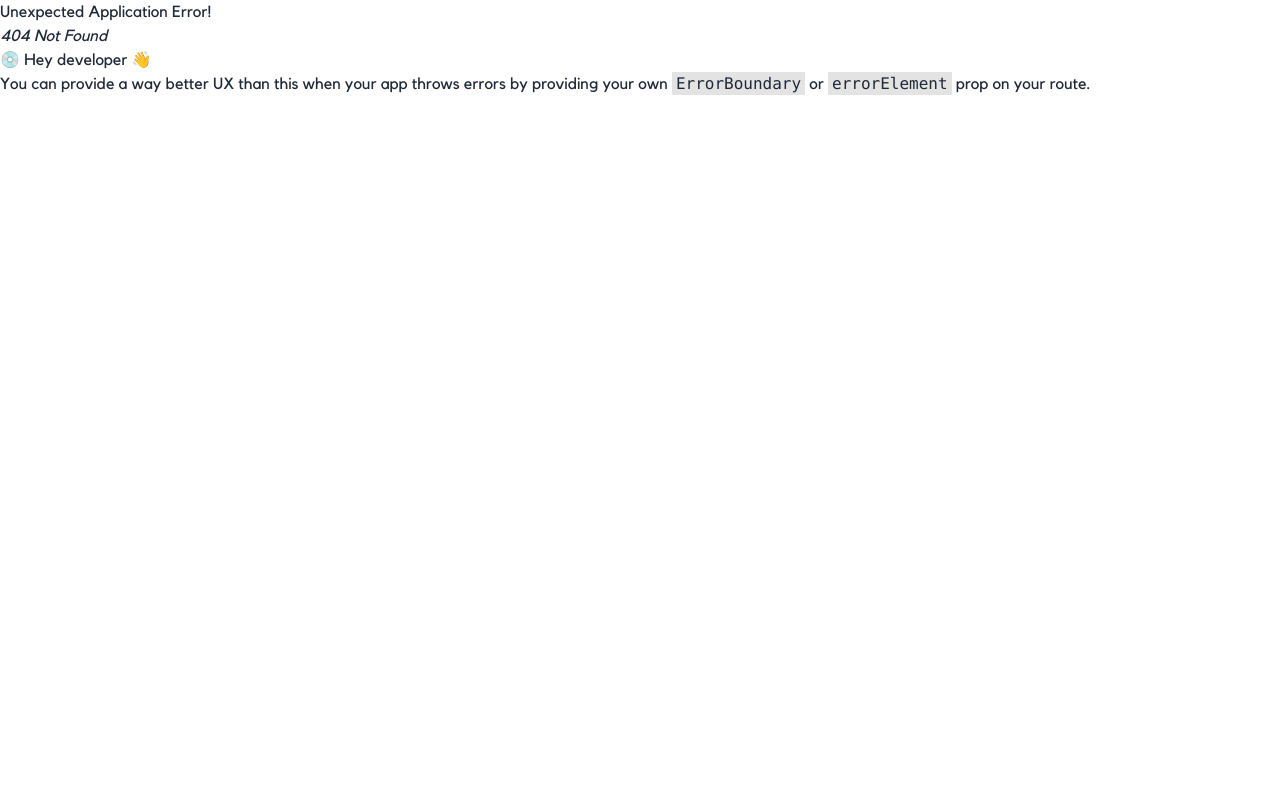
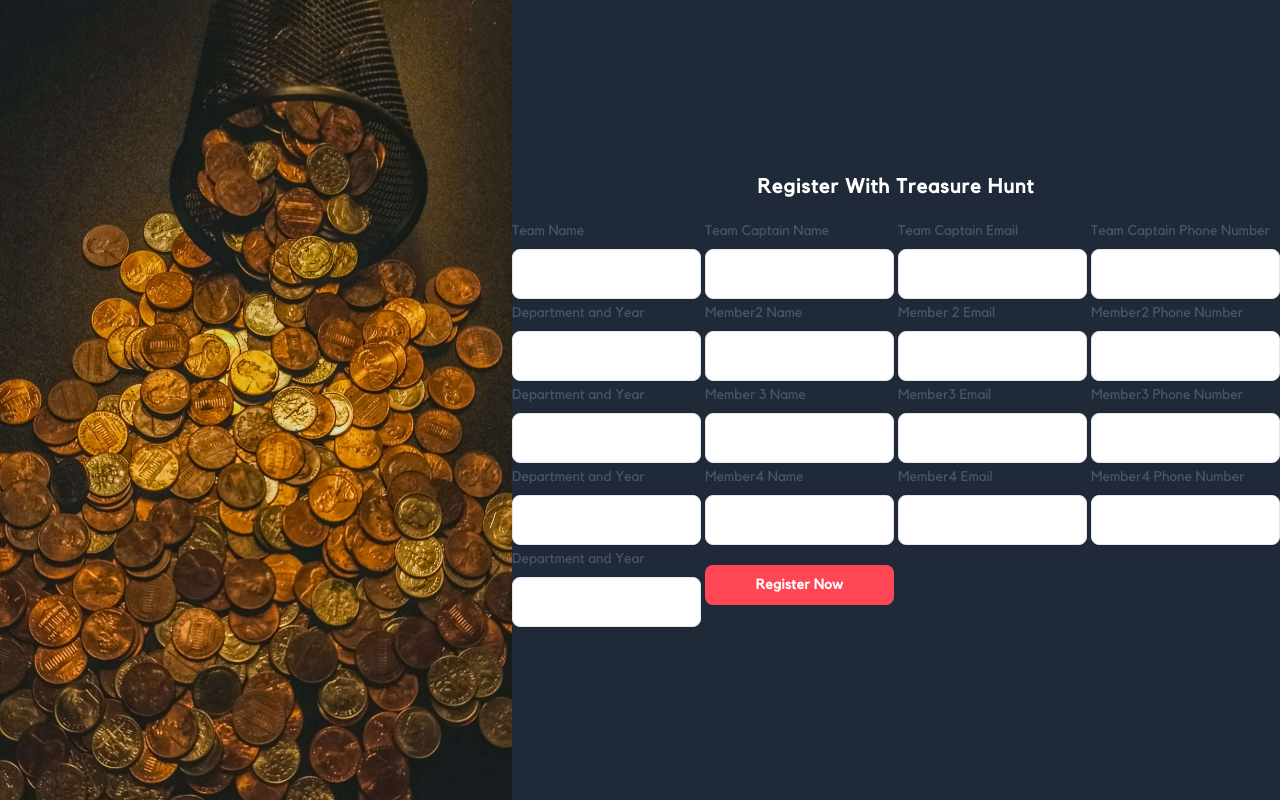
Before and after one commit to benedicti0n/Playtopia-new, a React (Vite) app in the folder Frontend/Playtopia/: page /treasureHuntReg in a window 1280 px wide. Before the commit this address had no page. Built offline with nearby package versions, Linux system fonts and the light colour scheme.

Commit message:
tresure hunt reg

```diff
--- a/Frontend/Playtopia/src/App.jsx
+++ b/Frontend/Playtopia/src/App.jsx
@@ -8,6 +8,7 @@ import HomePage from './components/HomePage.jsx';
 import ValorantReg from './components/EventPages/ValorantReg.jsx';
 import BgmiReg from './components/EventPages/BgmiReg.jsx';
 import BpReg from './components/EventPages/BpReg.jsx';
+import TreasureHuntReg from './components/EventPages/TreasureHuntReg.jsx';
 
 const router = createBrowserRouter(
   createRoutesFromElements(
@@ -17,6 +18,7 @@ const router = createBrowserRouter(
       <Route path='valorantReg' element= {<ValorantReg/>}/>
       <Route path='bgmiReg' element= {<BgmiReg/>}/>
       <Route path='8bpReg' element= {<BpReg/>}/>
+      <Route path='treasureHuntReg' element= {<TreasureHuntReg/>}/>
       {/* <Route path='forgot-password' element= {<ForgotPassword/>}/> */}
     </Route>
   )
--- /dev/null
+++ b/Frontend/Playtopia/src/components/EventPages/TreasureHuntReg.jsx
@@ -0,0 +1,98 @@
+import React from "react"
+
+const TreasureHuntReg = () => {
+    return (
+        <section className="h-screen w-full bg-gray-800">
+            <div className="flex justify-center h-full w-full">
+                <div className="hidden bg-cover bg-top lg:block lg:w-2/5" style={{ backgroundImage: 'url("/EventBg/Phone/phnBg6.jpg")' }}>
+                </div>
+                <div className="flex items-center w-full max-w-3xl p-8 mx-auto lg:px-0 lg:w-3/5">
+                    <div className="w-full ">
+                        <h1 className="text-3xl xs:text-xl font-bold tracking-wider text-white capitalize text-center">
+                            Register with Treasure Hunt
+                        </h1>
+                        <form className="grid grid-cols-2 gap-5 xs:gap-1 sm:gap-3 mt-8 xs:mt-5 md:grid-cols-2 lg:grid-cols-4">
+                            <div>
+                                <label className="block mb-2 text-sm text-gray-600">Team Name</label>
+                                <input type="text" placeholder="" className="block w-full px-5 py-3 mt-2 text-gray-700 placeholder-gray-400 bg-white border border-gray-200 rounded-lg focus:border-blue-400 focus:outline-none focus:ring focus:ring-blue-400 focus:ring-opacity-40" />
+                            </div>
+                            <div>
+                                <label className="block mb-2 text-sm text-gray-600">Team Captain Name </label>
+                                <input type="text" placeholder="" className="block w-full px-5 py-3 mt-2 text-gray-700 placeholder-gray-400 bg-white border border-gray-200 rounded-lg focus:border-blue-400 focus:outline-none focus:ring focus:ring-blue-400 focus:ring-opacity-40" />
+                            </div>
+                            <div>
+                                <label className="block mb-2 text-sm text-gray-600">Team Captain Email</label>
+                                <input type="email" placeholder="" className="block w-full px-5 py-3 mt-2 text-gray-700 placeholder-gray-400 bg-white border border-gray-200 rounded-lg focus:border-blue-400 focus:outline-none focus:ring focus:ring-blue-400 focus:ring-opacity-40" />
+                            </div>
+                            <div>
+                                <label className="block mb-2 text-sm text-gray-600">Team Captain Phone Number</label>
+                                <input type="number" placeholder="" className="block w-full px-5 py-3 mt-2 text-gray-700 placeholder-gray-400 bg-white border border-gray-200 rounded-lg focus:border-blue-400 focus:outline-none focus:ring focus:ring-blue-400 focus:ring-opacity-40" />
+                            </div>
+                            <div>
+                                <label className="block mb-2 text-sm text-gray-600">Department and Year</label>
+                                <input type="text" placeholder="" className="block w-full px-5 py-3 mt-2 text-gray-700 placeholder-gray-400 bg-white border border-gray-200 rounded-lg focus:border-blue-400 focus:outline-none focus:ring focus:ring-blue-400 focus:ring-opacity-40" />
+                            </div>
+
+
+                            <div>
+                                <label className="block mb-2 text-sm text-gray-600">Member2 Name</label>
+                                <input type="text" placeholder="" className="block w-full px-5 py-3 mt-2 text-gray-700 placeholder-gray-400 bg-white border border-gray-200 rounded-lg focus:border-blue-400 focus:outline-none focus:ring focus:ring-blue-400 focus:ring-opacity-40" />
+                            </div>
+                            <div>
+                                <label className="block mb-2 text-sm text-gray-600">Member 2 Email</label>
+                                <input type="email" placeholder="" className="block w-full px-5 py-3 mt-2 text-gray-700 placeholder-gray-400 bg-white border border-gray-200 rounded-lg focus:border-blue-400 focus:outline-none focus:ring focus:ring-blue-400 focus:ring-opacity-40" />
+                            </div>
+                            <div>
+                                <label className="block mb-2 text-sm text-gray-600">Member2 Phone Number</label>
+                                <input type="number" placeholder="" className="block w-full px-5 py-3 mt-2 text-gray-700 placeholder-gray-400 bg-white border border-gray-200 rounded-lg focus:border-blue-400 focus:outline-none focus:ring focus:ring-blue-400 focus:ring-opacity-40" />
+                            </div>
+                            <div>
+                                <label className="block mb-2 text-sm text-gray-600">Department and Year</label>
+                                <input type="text" placeholder="" className="block w-full px-5 py-3 mt-2 text-gray-700 placeholder-gray-400 bg-white border border-gray-200 rounded-lg focus:border-blue-400 focus:outline-none focus:ring focus:ring-blue-400 focus:ring-opacity-40" />
+                            </div>
+                            <div>
+                                <label className="block mb-2 text-sm text-gray-600">Member 3 Name</label>
+                                <input type="text" placeholder="" className="block w-full px-5 py-3 mt-2 text-gray-700 placeholder-gray-400 bg-white border border-gray-200 rounded-lg focus:border-blue-400 focus:outline-none focus:ring focus:ring-blue-400 focus:ring-opacity-40" />
+                            </div>
+                            <div>
+                                <label className="block mb-2 text-sm text-gray-600">Member3 Email</label>
+                                <input type="email" placeholder="" className="block w-full px-5 py-3 mt-2 text-gray-700 placeholder-gray-400 bg-white border border-gray-200 rounded-lg focus:border-blue-400 focus:outline-none focus:ring focus:ring-blue-400 focus:ring-opacity-40" />
+                            </div>
+                            <div>
+                                <label className="block mb-2 text-sm text-gray-600">Member3 Phone Number</label>
+                                <input type="number" placeholder="" className="block w-full px-5 py-3 mt-2 text-gray-700 placeholder-gray-400 bg-white border border-gray-200 rounded-lg focus:border-blue-400 focus:outline-none focus:ring focus:ring-blue-400 focus:ring-opacity-40" />
+                            </div>
+                            <div>
+                                <label className="block mb-2 text-sm text-gray-600">Department and Year</label>
+                                <input type="text" placeholder="" className="block w-full px-5 py-3 mt-2 text-gray-700 placeholder-gray-400 bg-white border border-gray-200 rounded-lg focus:border-blue-400 focus:outline-none focus:ring focus:ring-blue-400 focus:ring-opacity-40" />
+                            </div>
+                            <div>
+                                <label className="block mb-2 text-sm text-gray-600">Member4 Name</label>
+                                <input type="text" placeholder="" className="block w-full px-5 py-3 mt-2 text-gray-700 placeholder-gray-400 bg-white border border-gray-200 rounded-lg focus:border-blue-400 focus:outline-none focus:ring focus:ring-blue-400 focus:ring-opacity-40" />
+                            </div>
+                            <div>
+                                <label className="block mb-2 text-sm text-gray-600">Member4 Email</label>
+                                <input type="email" placeholder="" className="block w-full px-5 py-3 mt-2 text-gray-700 placeholder-gray-400 bg-white border border-gray-200 rounded-lg focus:border-blue-400 focus:outline-none focus:ring focus:ring-blue-400 focus:ring-opacity-40" />
+                            </div>
+                            <div>
+                                <label className="block mb-2 text-sm text-gray-600">Member4 Phone Number</label>
+                                <input type="number" placeholder="" className="block w-full px-5 py-3 mt-2 text-gray-700 placeholder-gray-400 bg-white border border-gray-200 rounded-lg focus:border-blue-400 focus:outline-none focus:ring focus:ring-blue-400 focus:ring-opacity-40" />
+                            </div>
+                            <div>
+                                <label className="block mb-2 text-sm text-gray-600">Department and Year</label>
+                                <input type="text" placeholder="" className="block w-full px-5 py-3 mt-2 text-gray-700 placeholder-gray-400 bg-white border border-gray-200 rounded-lg focus:border-blue-400 focus:outline-none focus:ring focus:ring-blue-400 focus:ring-opacity-40" />
+                            </div>
+
+                            <button className="flex items-center justify-center w-full px-5 py-3 mt-4 text-sm tracking-wide text-white capitalize transition-colors duration-300 transform bg-[#ff4655] rounded-lg hover:bg-indigo-400 focus:outline-none focus:ring focus:ring-blue-400 focus:ring-opacity-50">
+                                <span className=" font-semibold">Register Now</span>
+                            </button>
+                        </form>
+                    </div>
+                </div>
+            </div>
+        </section>
+    )
+}
+
+
+export default TreasureHuntReg;
--- a/Frontend/Playtopia/src/components/Events.jsx
+++ b/Frontend/Playtopia/src/components/Events.jsx
@@ -141,7 +141,7 @@ const Events = () => {
               className="carousel-item w-full bg-[url('/EventBg/Desktop/bgImg4.jpg')] bg-cover bg-center flex justify-start items-center text-white"
             >
               <div className="h-[350px] w-[700px] mx-[90px] ">
-                <h1 className="text-9xl md:text-7xl m-0">Carrom</h1>
+                <h1 className="text-9xl md:text-7xl m-0">Photography</h1>
                 <p className="text-2xl md:text-xl my-6">
                   Lorem ipsum dolor sit amet consectetur adipisicing elit. Culpa
                   deserunt at, id itaque dolor dolores cumque consequatur,
@@ -164,7 +164,7 @@ const Events = () => {
               className="carousel-item w-full bg-[url('/EventBg/Desktop/bgImg5.jpg')] bg-cover bg-center flex justify-start items-center text-white"
             >
               <div className="h-[350px] w-[700px] mx-[90px] ">
-                <h1 className="text-9xl md:text-7xl m-0">Table Tennis</h1>
+                <h1 className="text-9xl md:text-7xl m-0">Business Hackathon</h1>
                 <p className="text-2xl md:text-xl my-6">
                   Lorem ipsum dolor sit amet consectetur adipisicing elit. Culpa
                   deserunt at, id itaque dolor dolores cumque consequatur,
@@ -192,9 +192,12 @@ const Events = () => {
                   sint adipisci hic necessitatibus. Nisi, eius.
                 </p>
                 <div className="w-full flex mt-12">
+                  <Link to={"/treasureHuntReg"}>
                   <button className="h-full w-[190px] md:w-[150px] rounded-md text-center text-2xl md:text-xl">
                     Register
                   </button>
+                  </Link>
+
                 </div>
               </div>
             </div>
```
